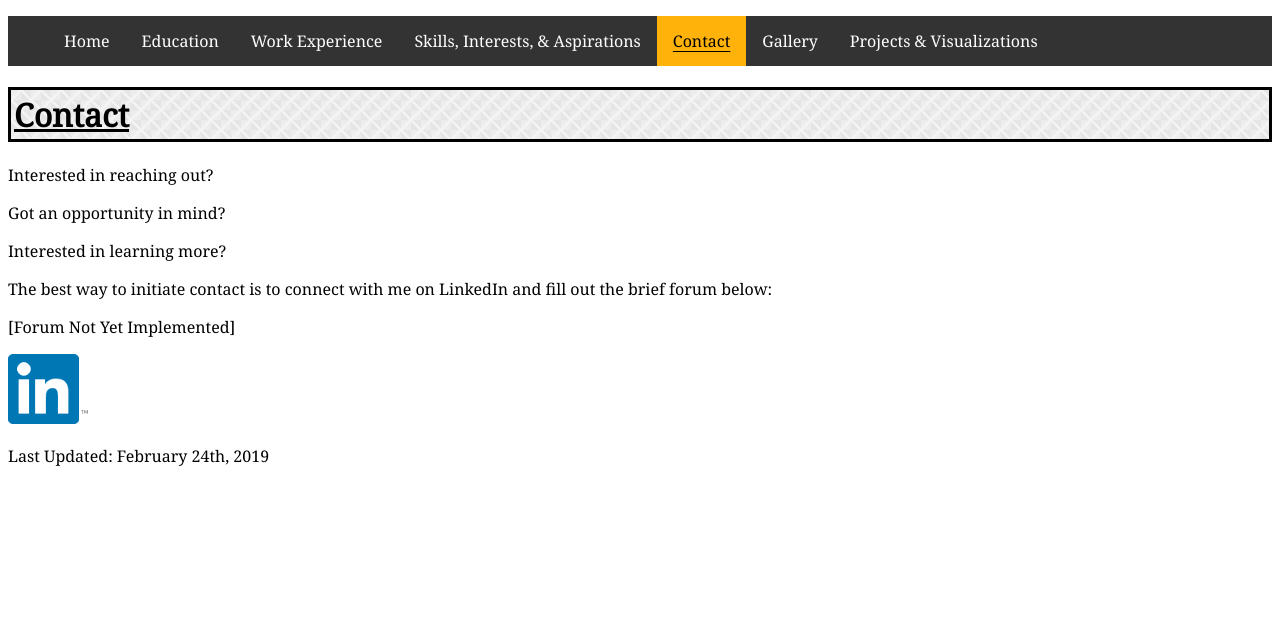
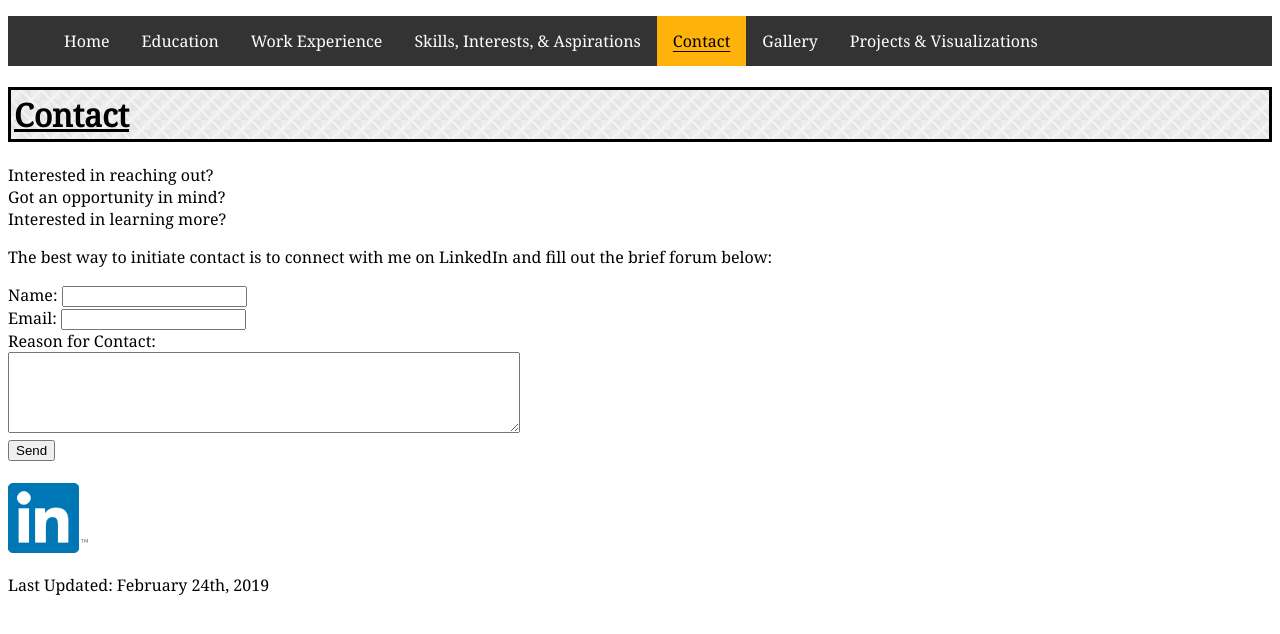
Before and after one commit to gitgravy97/msd_si339_responsive_hw, a plain HTML site: page p5_contact.html in a window 1280 px wide. Drawn offline with Linux system fonts and the light colour scheme.

Commit message:
forum added

```diff
--- a/css/stylish.css
+++ b/css/stylish.css
@@ -188,3 +188,8 @@ a.skip-to-cont:focus, a.skip-to-cont:active{
     width: 100%;
     height: 400px;
 }
+
+#contact-forum-purpose{
+    width: 40%;
+    height: auto;
+}
--- a/p5_contact.html
+++ b/p5_contact.html
@@ -39,13 +39,19 @@
 
         <!-- note to self, alt="" okay as the img doesn't convey meaning not found elsewhere,
             but intentionality of lacking the alt text is clear -->
-        <p>Interested in reaching out?</p>
-        <p>Got an opportunity in mind?</p>
-        <p>Interested in learning more?</p>
+        <p>Interested in reaching out?<br>Got an opportunity in mind?<br>Interested in learning more?</p>
 
-        <!-- When learned, insert HTML contact forum-->
         <p>The best way to initiate contact is to connect with me on LinkedIn and fill out the brief forum below:</p>
-        <p>[Forum Not Yet Implemented]</p>
+        <form action="https://formspree.io/mcshaned@umich.edu" method="POST">
+            <label>Name: <input type="text" name="name"></label><br>
+            <label>Email: <input type="email" name="_replyto"></label><br>
+            <label>Reason for Contact:<br>
+                <textarea name="purpose" id="contact-forum-purpose" cols="50" rows="5" wrap="hard"></textarea>
+            </label><br>
+            <label><input type="submit" value="Send"></label><br>
+        </form>
+
+        <br>
 
         <div id="contact-icon-row">
         <a href="https://www.linkedin.com/in/mccoy-doherty-823342157/">
```
